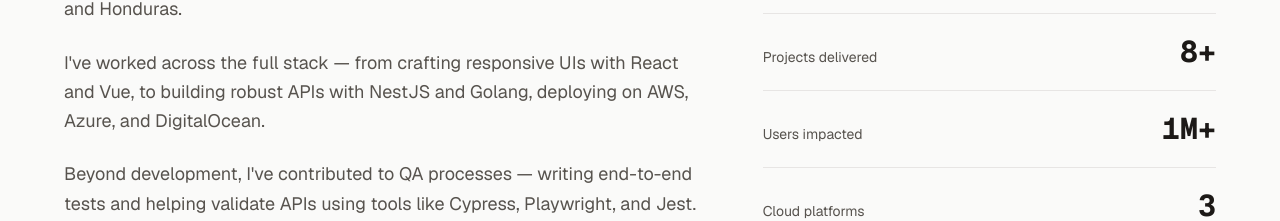
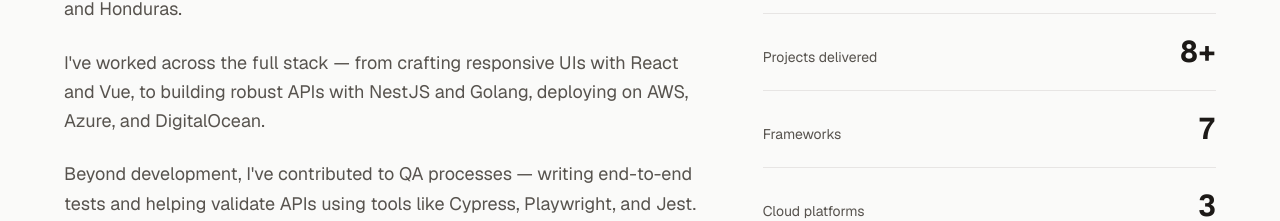
Before and after one commit to georgeaguilar/my-portfolio, a Next.js app: page / in a window 1280 px wide. Shown: the part 1180-1401 px from the top of the page. Built offline with nearby package versions, Linux system fonts and the light colour scheme.

Commit message:
fix: replace Users impacted stat with Frameworks count

```diff
--- a/src/components/About.tsx
+++ b/src/components/About.tsx
@@ -3,7 +3,7 @@ import Reveal from "./Reveal";
 const stats = [
   { value: "4+", label: "Years of experience" },
   { value: "8+", label: "Projects delivered" },
-  { value: "1M+", label: "Users impacted" },
+  { value: "7", label: "Frameworks" },
   { value: "3", label: "Cloud platforms" },
 ];
 
```
